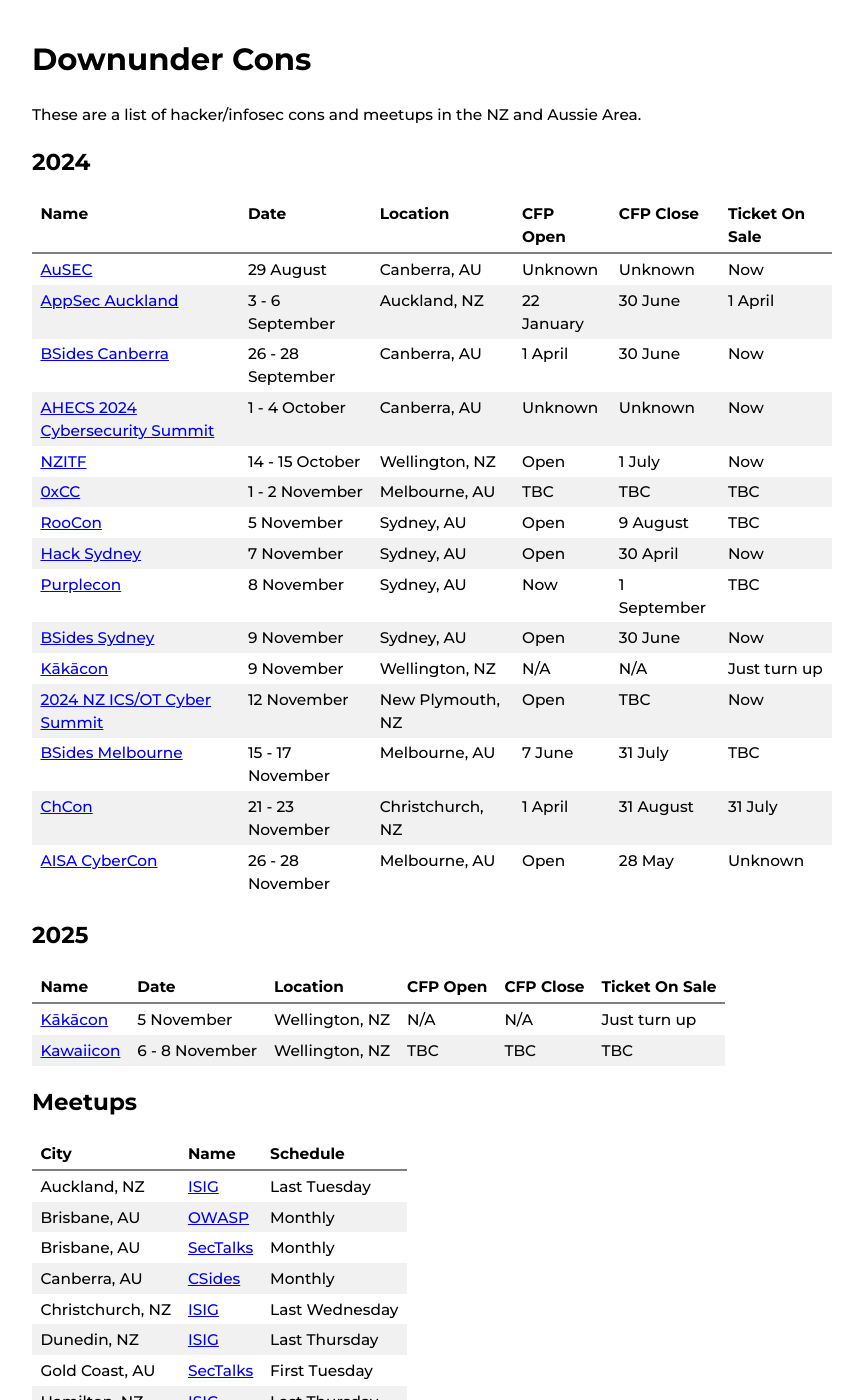
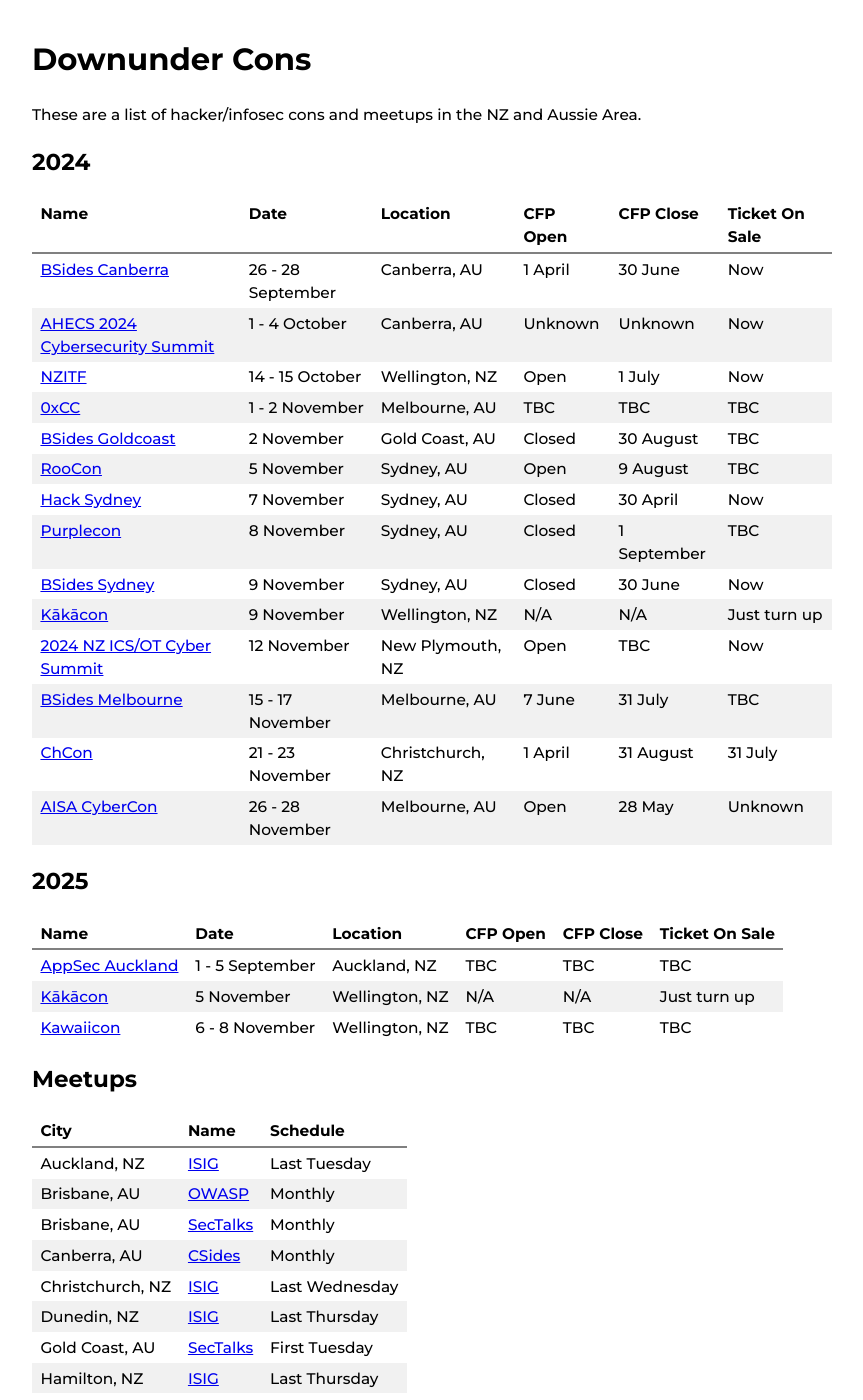
Before and after one commit to nzkarit/downundercons, a Jekyll site: the page built from index.markdown, in a window 1280 px wide and 1400 px high. Shown: the whole window, without its empty margins (208-1071 px from the left). Built offline with Jekyll 4.4.1, drawn with Linux system fonts in a browser that asks for light colours.

Commit message:
Update index.markdown

```diff
--- a/index.markdown
+++ b/index.markdown
@@ -9,16 +9,15 @@ These are a list of hacker/infosec cons and meetups in the NZ and Aussie Area.
 
 | Name | Date | Location | CFP Open | CFP Close | Ticket On Sale |
 | ---- | ---- | -------- | -------- | --------- | -------------- |
-| [AuSEC](https://publicsectornetwork.com/event/australian-security-summit-ausec/) | 29 August | Canberra, AU | Unknown | Unknown | Now |
-| [AppSec Auckland](https://appsec.org.nz/conference/) | 3 - 6 September | Auckland, NZ | 22 January | 30 June | 1 April |
 | [BSides Canberra](https://www.bsidesau.com.au/) | 26 - 28 September | Canberra, AU | 1 April | 30 June | Now |
 | [AHECS 2024 Cybersecurity Summit](https://www.ahecs.edu.au/events/ahecs-2024-cybersecurity-summit/) | 1 - 4 October | Canberra, AU | Unknown | Unknown | Now |
 | [NZITF](https://nzitf.org.nz/conference-details) | 14 - 15 October | Wellington, NZ | Open | 1 July | Now |
 | [0xCC](https://0xcc.sh/) | 1 - 2 November | Melbourne, AU | TBC | TBC | TBC |
+| [BSides Goldcoast](https://bsidesgoldie.com/) | 2 November | Gold Coast, AU | Closed | 30 August | TBC |
 | [RooCon](https://x.com/RooCon_AU) | 5 November | Sydney, AU | Open | 9 August | TBC |
-| [Hack Sydney](https://www.hack.sydney/) | 7 November | Sydney, AU | Open | 30 April | Now |
-| [Purplecon](https://purplecon.org/) | 8 November | Sydney, AU | Now | 1 September | TBC |
-| [BSides Sydney](https://bsides.sydney) | 9 November | Sydney, AU | Open | 30 June | Now |
+| [Hack Sydney](https://www.hack.sydney/) | 7 November | Sydney, AU | Closed| 30 April | Now |
+| [Purplecon](https://purplecon.org/) | 8 November | Sydney, AU | Closed| 1 September | TBC |
+| [BSides Sydney](https://bsides.sydney) | 9 November | Sydney, AU | Closed | 30 June | Now |
 | [Kākācon](https://www.kākācon.nz/) | 9 November | Wellington, NZ | N/A | N/A | Just turn up |
 | [2024 NZ ICS/OT Cyber Summit](https://icscyber.org.nz/) | 12 November | New Plymouth, NZ | Open | TBC | Now |
 | [BSides Melbourne](https://www.bsidesmelbourne.com/) | 15 - 17 November | Melbourne, AU | 7 June | 31 July | TBC |
@@ -29,6 +28,7 @@ These are a list of hacker/infosec cons and meetups in the NZ and Aussie Area.
 
 | Name | Date | Location | CFP Open | CFP Close | Ticket On Sale |
 | ---- | ---- | -------- | -------- | --------- | -------------- |
+| [AppSec Auckland](https://appsec.org.nz/conference/) | 1 - 5 September | Auckland, NZ | TBC | TBC | TBC |
 | [Kākācon](https://www.kākācon.nz/) | 5 November | Wellington, NZ | N/A | N/A | Just turn up |
 | [Kawaiicon](https://kawaiicon.org/) | 6 - 8 November | Wellington, NZ | TBC | TBC | TBC |
 
```
